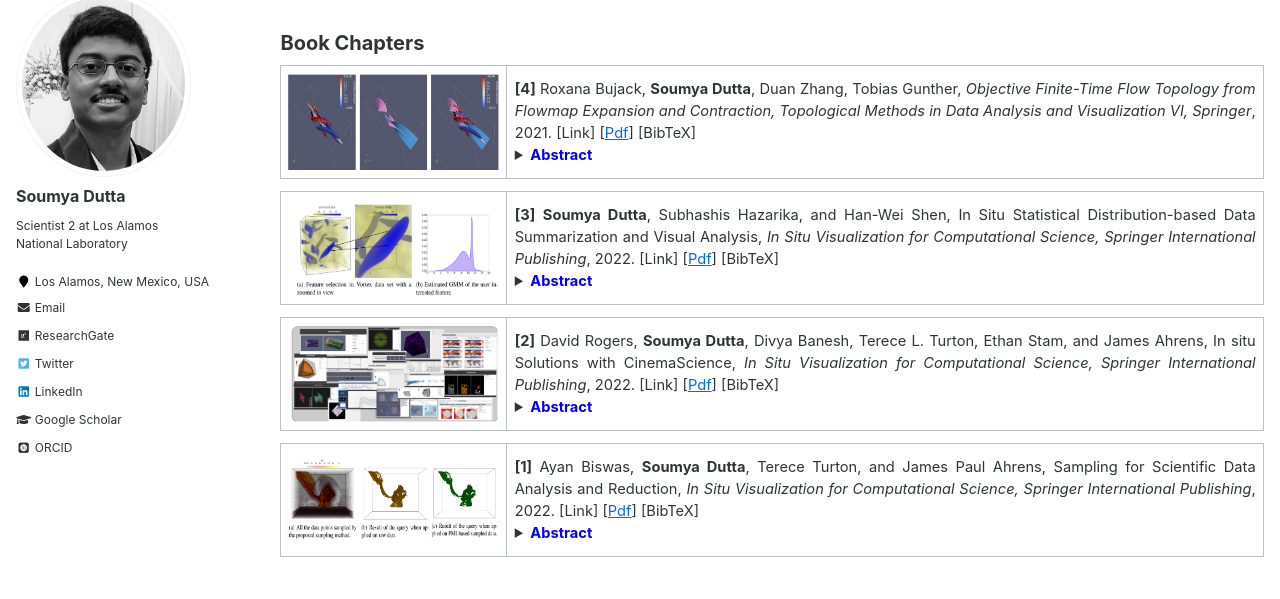
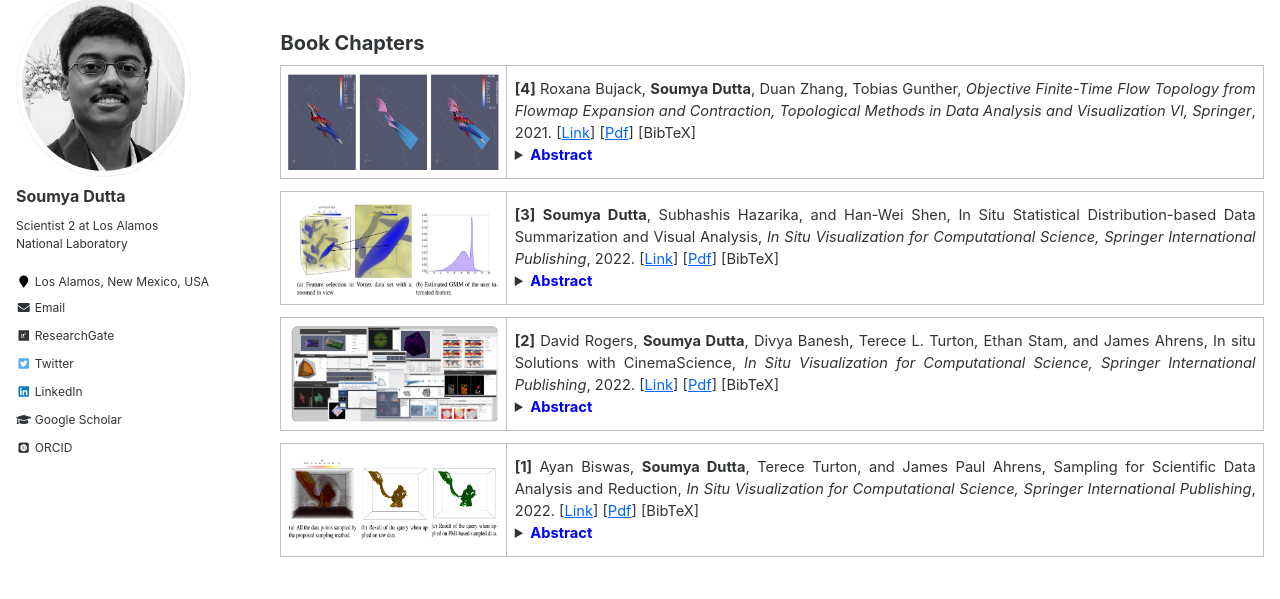
Before and after one commit to soumyadutta-cse/soumyadutta-cse.github.io, a Jekyll site: the page built from _pages/publications.md, in a window 1280 px wide and 900 px high. Shown: the part 114-713 px from the top of the window. Built offline with Jekyll 4.4.1, drawn with Linux system fonts in a browser that asks for light colours; some web fonts are replaced; part of the change alters nothing that is shown.

Commit message:
adding links

```diff
--- a/_pages/publications.md
+++ b/_pages/publications.md
@@ -12,7 +12,7 @@ author_profile: true
    <tr width="100%;">
       <td width="23%;" valign="top">
       <img style="height:100px" src="/images/topology_chapter.png"/> </td>
-      <td width="100%;" style="font-size:11pt;" align="justify" valign="top"> <strong>[4]</strong> Roxana Bujack, <b>Soumya Dutta</b>, Duan Zhang, Tobias Gunther, <em>Objective Finite-Time Flow Topology from Flowmap Expansion and Contraction, Topological Methods in Data Analysis and Visualization VI, Springer</em>, 2021. [Link] [<a href="/papers/Roxana_TopoInVis_2019.pdf">Pdf</a>] [BibTeX]
+      <td width="100%;" style="font-size:11pt;" align="justify" valign="top"> <strong>[4]</strong> Roxana Bujack, <b>Soumya Dutta</b>, Duan Zhang, Tobias Gunther, <em>Objective Finite-Time Flow Topology from Flowmap Expansion and Contraction, Topological Methods in Data Analysis and Visualization VI, Springer</em>, 2021. [<a href="https://link.springer.com/chapter/10.1007/978-3-030-83500-2_7">Link</a>] [<a href="/papers/Roxana_TopoInVis_2019.pdf">Pdf</a>] [BibTeX]
       <details>
         <summary><b><span style="color:blue">Abstract</span></b></summary>
         <p>
@@ -27,7 +27,7 @@ author_profile: true
    <tr width="100%;">
       <td width="23%;" valign="top">
       <img style="height:100px" src="/images/insitu_dist_book_chapter.png"/> </td>
-      <td width="100%;" style="font-size:11pt;" align="justify" valign="top"> <strong>[3]</strong> <b>Soumya Dutta</b>, Subhashis Hazarika, and Han-Wei Shen, In Situ Statistical Distribution-based Data Summarization and Visual Analysis, <em>In Situ Visualization for Computational Science, Springer International Publishing</em>, 2022. [Link] [<a href="/papers/In_situ_distribution_chapter_preprint.pdf">Pdf</a>] [BibTeX]
+      <td width="100%;" style="font-size:11pt;" align="justify" valign="top"> <strong>[3]</strong> <b>Soumya Dutta</b>, Subhashis Hazarika, and Han-Wei Shen, In Situ Statistical Distribution-based Data Summarization and Visual Analysis, <em>In Situ Visualization for Computational Science, Springer International Publishing</em>, 2022. [<a href="https://link.springer.com/chapter/10.1007/978-3-030-81627-8_4">Link</a>] [<a href="/papers/In_situ_distribution_chapter_preprint.pdf">Pdf</a>] [BibTeX]
       <details>
         <summary><b><span style="color:blue">Abstract</span></b></summary>
         <p>
@@ -41,7 +41,7 @@ author_profile: true
    <tr width="100%;">
       <td width="23%;" valign="top">
       <img style="height:100px" src="/images/cinema_chapter.png"/> </td>
-      <td width="100%;" style="font-size:11pt;" align="justify" valign="top"> <strong>[2]</strong> David Rogers, <b>Soumya Dutta</b>, Divya Banesh, Terece L. Turton, Ethan Stam, and James Ahrens, In situ Solutions with CinemaScience, <em>In Situ Visualization for Computational Science, Springer International Publishing</em>, 2022. [Link] [<a href="/papers/cinema_chapter.pdf">Pdf</a>] [BibTeX]
+      <td width="100%;" style="font-size:11pt;" align="justify" valign="top"> <strong>[2]</strong> David Rogers, <b>Soumya Dutta</b>, Divya Banesh, Terece L. Turton, Ethan Stam, and James Ahrens, In situ Solutions with CinemaScience, <em>In Situ Visualization for Computational Science, Springer International Publishing</em>, 2022. [<a href="https://link.springer.com/chapter/10.1007/978-3-030-81627-8_14">Link</a>] [<a href="/papers/cinema_chapter.pdf">Pdf</a>] [BibTeX]
       <details>
         <summary><b><span style="color:blue">Abstract</span></b></summary>
         <p>
@@ -56,7 +56,7 @@ author_profile: true
    <tr width="100%;">
       <td width="23%;" valign="top">
       <img style="height:100px" src="/images/sampling_chapter.png"/> </td>
-      <td width="100%;" style="font-size:11pt;" align="justify" valign="top"> <strong>[1]</strong> Ayan Biswas, <b>Soumya Dutta</b>, Terece Turton, and James Paul Ahrens, Sampling for Scientific Data Analysis and Reduction, <em>In Situ Visualization for Computational Science, Springer International Publishing</em>, 2022. [Link] [<a href="/papers/Sampling_Chapter.pdf">Pdf</a>] [BibTeX]
+      <td width="100%;" style="font-size:11pt;" align="justify" valign="top"> <strong>[1]</strong> Ayan Biswas, <b>Soumya Dutta</b>, Terece Turton, and James Paul Ahrens, Sampling for Scientific Data Analysis and Reduction, <em>In Situ Visualization for Computational Science, Springer International Publishing</em>, 2022. [<a href="https://link.springer.com/chapter/10.1007/978-3-030-81627-8_2">Link</a>] [<a href="/papers/Sampling_Chapter.pdf">Pdf</a>] [BibTeX]
       <details>
         <summary><b><span style="color:blue">Abstract</span></b></summary>
         <p>
```
